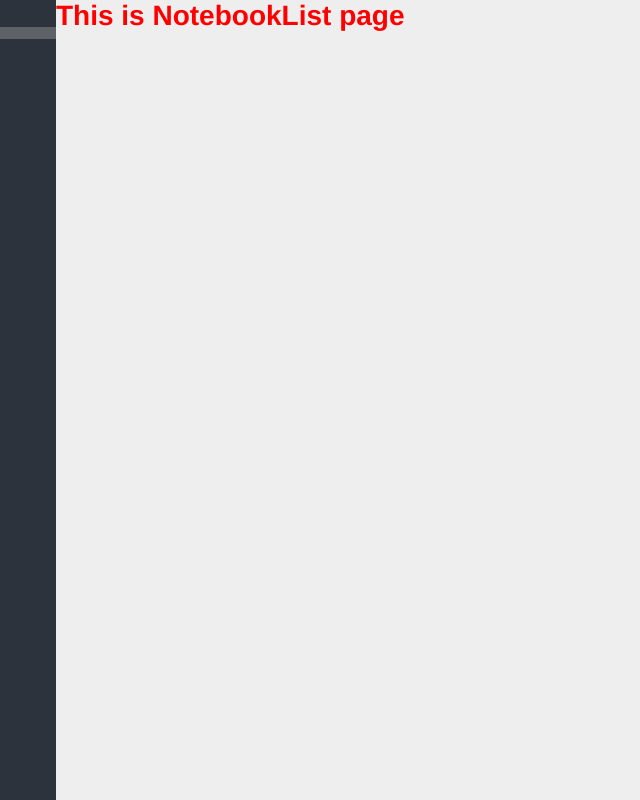
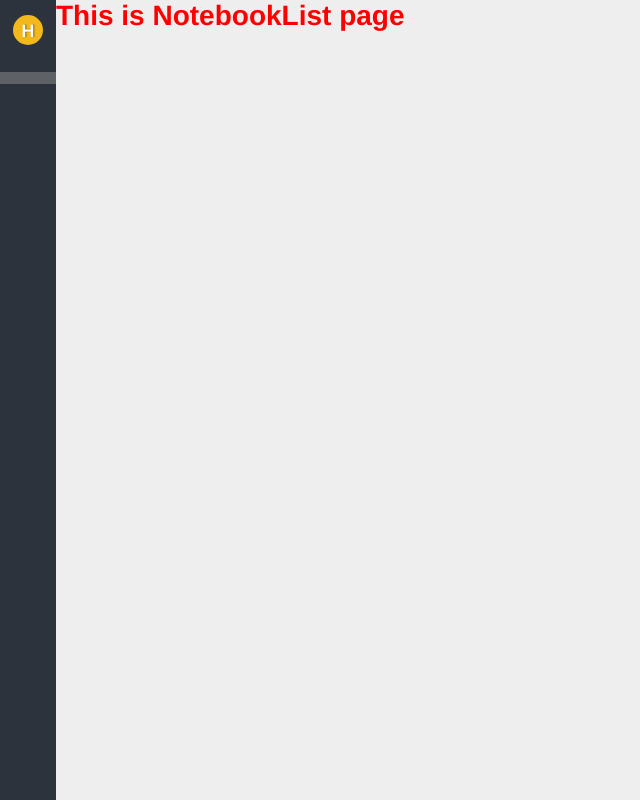
Before and after one commit to Hefeixiong/vue-notes, a Vue app: page /#/notebooks in a window 1280 px wide. Shown: the whole page, without its empty margins (0-640 px from the left). Built offline with nearby package versions, Linux system fonts and the light colour scheme; a small style sheet from the web is missing.

Commit message:
封装avatar组件

```diff
--- /dev/null
+++ b/src/components/Avatar.vue
@@ -0,0 +1,34 @@
+<template>
+  <span :title="user.username">{{slug}}</span>
+</template>
+
+<script>
+export default {
+  data () {
+    return {
+      user: {
+        username: 'hefx'
+      },
+      slug: 'H'
+    }
+  }
+}
+</script>
+
+<style scoped>
+span {
+  display: inline-block;
+  width: 30px;
+  height: 30px;
+  text-align: center;
+  line-height: 32px;
+  border-radius: 50%;
+  background: #f2b81c;
+  color: #fff;
+  text-shadow: 1px 0 1px #795c19;
+  font-weight: bold;
+  text-transform: uppercase;
+  font-size: 18px;
+  margin-top: 15px;
+}
+</style>
--- a/src/components/Sidebar.vue
+++ b/src/components/Sidebar.vue
@@ -1,5 +1,6 @@
 <template>
   <div id="sidebar">
+    <avatar></avatar>
     <div class="icons">
       <router-link to="/note/1" title="笔记"><i class="iconfont icon-note"></i></router-link>
       <router-link to="/notebooks" title="笔记本"><i class="iconfont icon-notebook"></i></router-link>
@@ -12,7 +13,12 @@
 </template>
 
 <script>
-export default {}
+import avatar from './Avatar.vue'
+export default {
+  components: {
+    avatar
+  }
+}
 </script>
 
 <style scoped>
--- a/src/router/index.js
+++ b/src/router/index.js
@@ -1,6 +1,5 @@
 import Vue from 'vue'
 import Router from 'vue-router'
-import Sidebar from '@/components/Sidebar.vue'
 import Login from '@/components/Login.vue'
 import NotebookList from '@/components/NotebookList.vue'
 import NoteDetail from '@/components/NoteDetail.vue'
@@ -9,11 +8,6 @@
 
 export default new Router({
   routes: [
-    {
-      path: '/',
-      name: 'Sidebar',
-      component: Sidebar
-    },
     {
       path: '/login',
       name: 'login',
```
